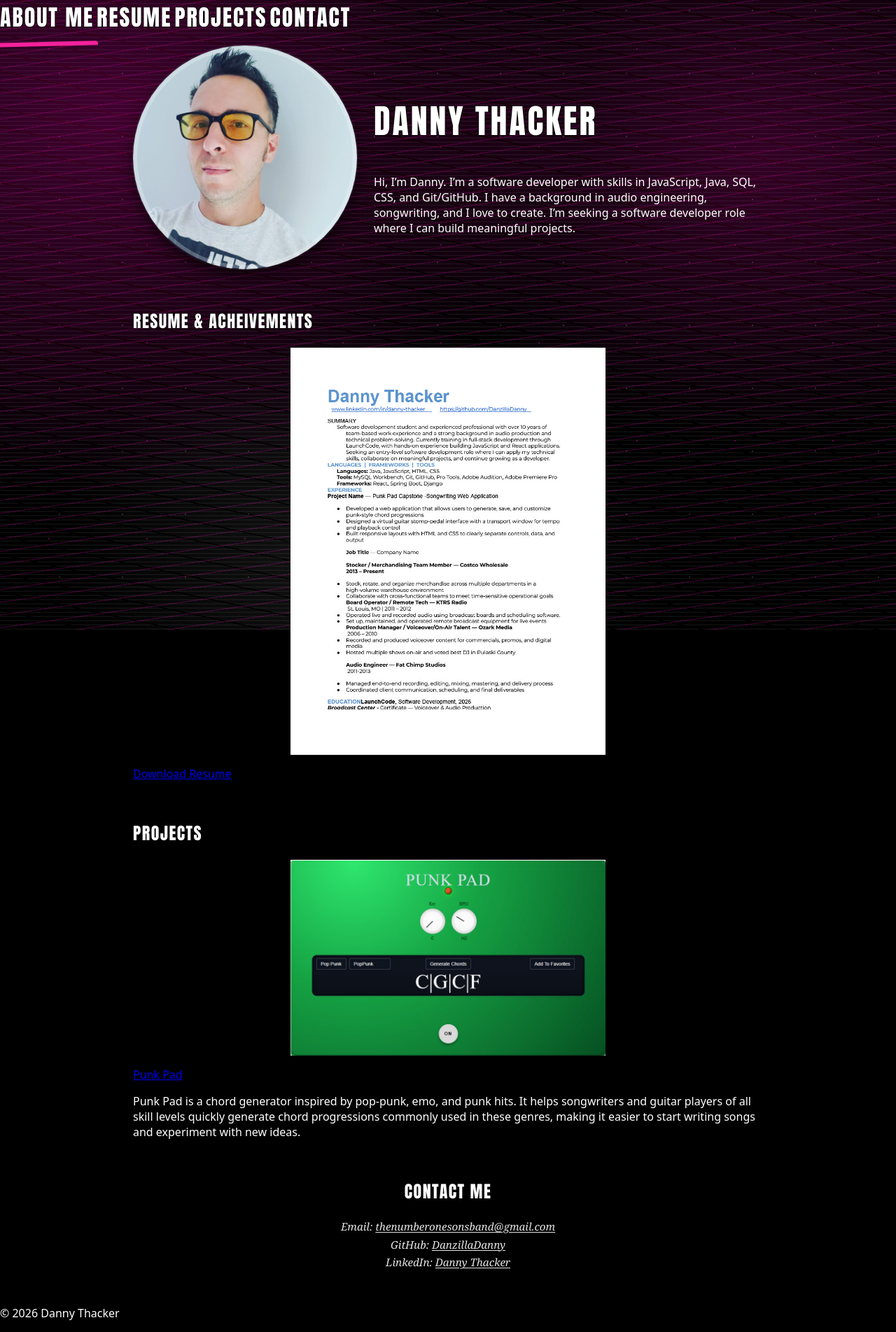
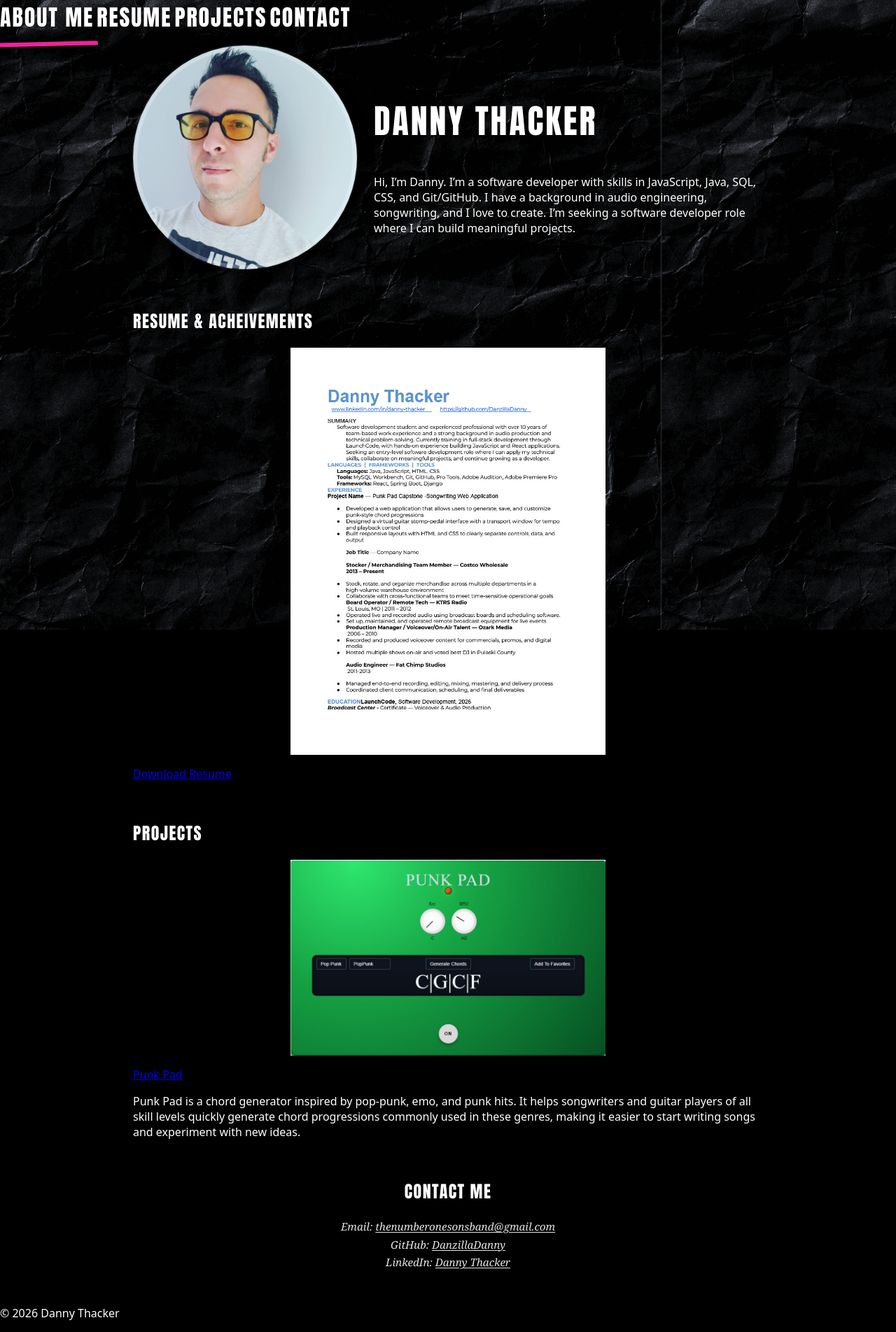
Before and after one commit to DanzillaDanny/DanzillaDanny.github.io, a Jekyll site: the page built from index.md, in a window 1280 px wide. Shown: the whole page at 70% size. Built offline with Jekyll 4.4.1, drawn with Linux system fonts in a browser that asks for light colours.

Commit message:
trying background texture image

```diff
--- a/assets/index.css
+++ b/assets/index.css
@@ -9,71 +9,19 @@ body {
    font-family: system-ui, -apple-system, BlinkMacSystemFont, "Segoe UI", Roboto, Arial, sans-serif;
    background: var(--main-bg-color);
     color: var(--main-text-color);
-    margin: auto;
+    margin: 0;
 }
 
 body::before{
-content:"";
+  content: "";
   position: fixed;
   inset: 0;
   z-index: -1;
   pointer-events: none;
 
-  background:
-
-    radial-gradient(1100px 900px at 12% 18%, rgba(255,35,163,0.25), transparent 62%),
-    radial-gradient(900px 700px at 85% 25%, rgba(255,35,163,0.20), transparent 60%),
-    radial-gradient(800px 600px at 40% 88%, rgba(255,255,255,0.08), transparent 55%),
-
-    repeating-linear-gradient(
-      -8deg,
-      rgba(255,35,163,0.18) 0px,
-      rgba(255,35,163,0.18) 1px,
-      transparent 2px,
-      transparent 18px
-    ),
-    repeating-linear-gradient(
-      12deg,
-      rgba(0,0,0,0.45) 0px,
-      rgba(0,0,0,0.45) 1px,
-      transparent 2px,
-      transparent 26px
-    ),
-
-    radial-gradient(circle, rgba(255,35,163,0.35) 1px, transparent 1.3px),
-    radial-gradient(circle, rgba(255,255,255,0.15) 0.8px, transparent 1.1px),
-
-    repeating-linear-gradient(
-      0deg,
-      rgba(255,255,255,0.06),
-      rgba(255,255,255,0.06) 1px,
-      transparent 2px,
-      transparent 6px
-    );
-
-  background-size:
-    100% 100%,
-    100% 100%,
-    100% 100%,
-    100% 100%,
-    100% 100%,
-    140px 140px,
-    90px 90px,
-    100% 100%;
-
-  background-position:
-    center,
-    center,
-    center,
-    center,
-    center,
-    0 0,
-    40px 60px,
-    center;
-
-  filter:
-    contrast(1.35)
-    saturate(1.1);
+  background-image: url("/assets/Paper_Background.png");
+  background-repeat: repeat;
+  background-size: auto;
 }
 
 .nav a{
```
Also changed, not shown: assets/Paper_Background.png (added).
